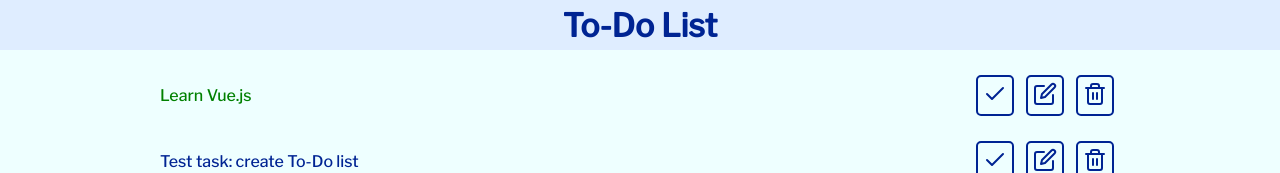
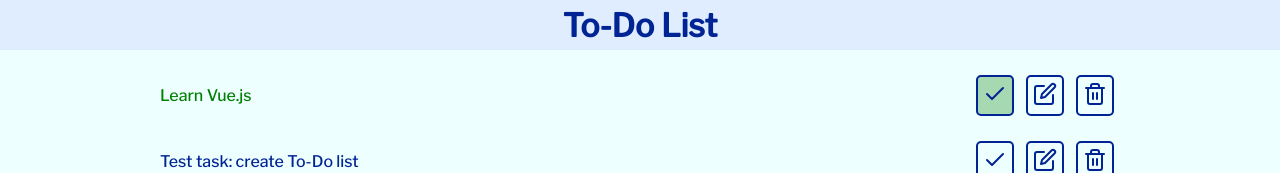
Before and after one commit to kitaminka/vue-todo-list, a Vue app: page / in a window 1280 px wide. Shown: the top 173 px of the page. Built offline with nearby package versions, Linux system fonts and the light colour scheme.

Commit message:
Make button change color

```diff
--- a/src/components/AppButton.vue
+++ b/src/components/AppButton.vue
@@ -1,5 +1,8 @@
 <template>
-  <button class="btn">
+	<button class="btn btn_active" v-if="$props.active">
+		<slot/>
+	</button>
+  <button class="btn" v-else>
 		<slot/>
   </button>
 </template>
@@ -7,6 +10,12 @@
 <script>
 export default {
   name: 'AppButton',
+	props: {
+		active: {
+			type: Boolean,
+			default: false,
+		}
+	}
 }
 </script>
 
@@ -22,9 +31,12 @@ export default {
 }
 .btn:hover {
 	cursor: pointer;
-	background-color: rgba(0, 36, 147, 0.1);
+	background-color: rgba(0, 36, 147, 0.3);
 }
 .btn:active {
-	background-color: rgba(0, 36, 147, 0.3);
+	background-color: rgba(0, 36, 147, 0.5);
+}
+.btn_active {
+	background-color: rgba(0, 128, 0, 0.3);
 }
 </style>
--- a/src/components/TaskListItem.vue
+++ b/src/components/TaskListItem.vue
@@ -7,7 +7,7 @@
 			{{task.description}}
 		</div>
 		<div class="list-item__btns">
-			<app-button @click="$emit('complete', task)">
+			<app-button @click="$emit('complete', task)" :active="task.completed">
 				<img src="../assets/complete.svg" alt="Complete">
 			</app-button>
 			<app-button>
```
